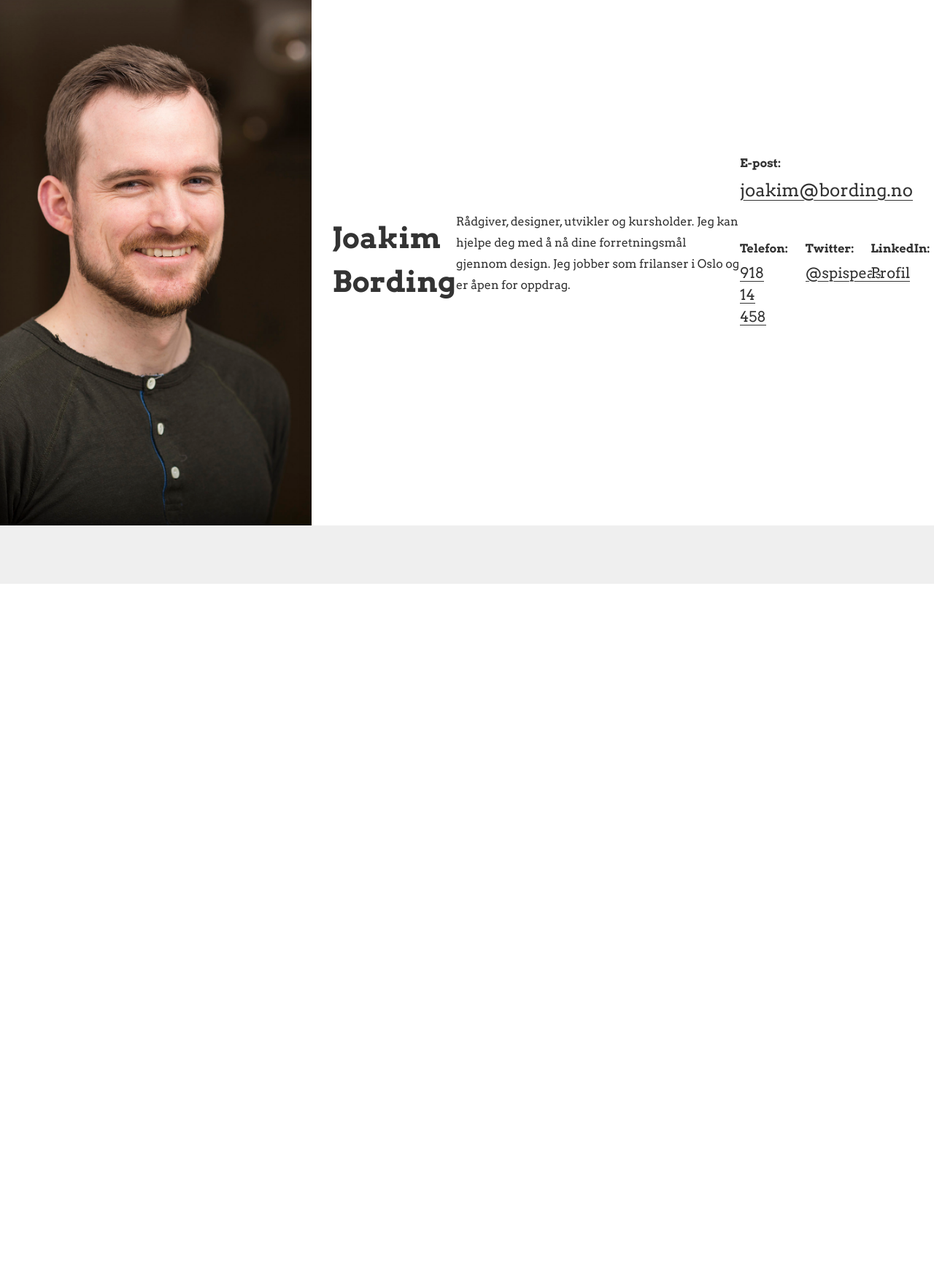
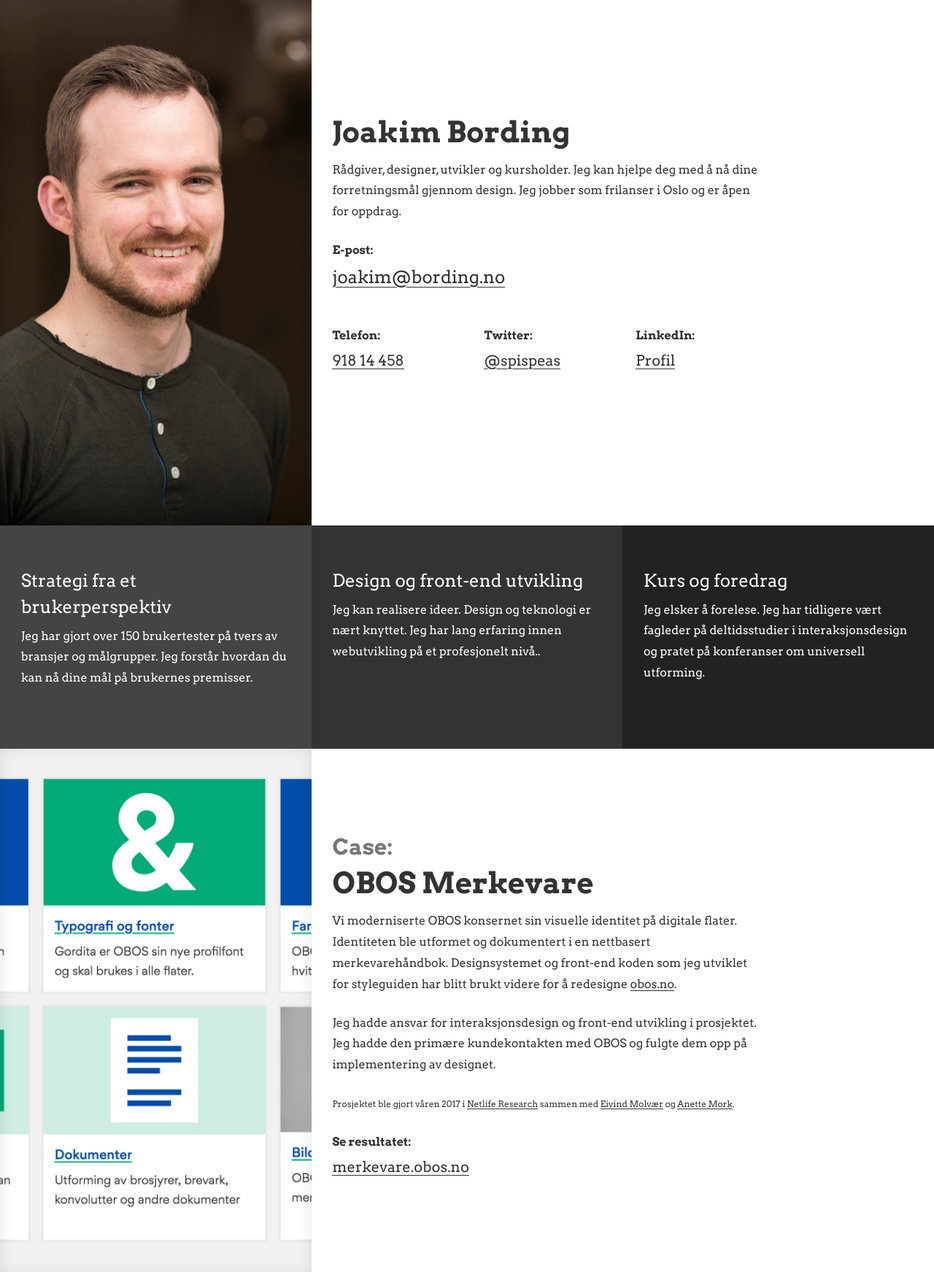
Before and after one commit to joakimbording/joakim-bording, a PHP site: page / in a window 1280 px wide. Shown: the top 1743 px of the page at 73% size. Before the commit the page ends 800 px from the top, so only its background shows below. Run offline with PHP 8.4, Linux system fonts and the light colour scheme.

Commit message:
Added new content for skills, case and contact

```diff
--- a/public/css/screen.css
+++ b/public/css/screen.css
@@ -243,10 +243,10 @@ Blocks
 Design components, seperated as blocks.
 
 */
-.page {
+.card {
   background: #fff; }
   @media (min-width: 45rem) {
-    .page {
+    .card {
       display: -ms-flexbox;
       display: flex;
       -ms-flex-direction: row;
@@ -254,21 +254,21 @@ Design components, seperated as blocks.
       -ms-flex-align: stretch;
           align-items: stretch; } }
   @media (min-width: 62.5rem) {
-    .page {
+    .card {
       min-height: 90vh; } }
-  .page__visual {
+  .card__visual {
     background: #71baff;
     position: relative; }
     @media (min-width: 45rem) {
-      .page__visual {
+      .card__visual {
         position: relative;
         -ms-flex-preferred-size: 33.33%;
             flex-basis: 33.33%;
         max-width: 33.33%; } }
     @media (min-width: 62.5rem) {
-      .page__visual {
+      .card__visual {
         min-height: 90vh; } }
-    .page__visual:after {
+    .card__visual:after {
       content: '';
       display: block;
       position: absolute;
@@ -276,10 +276,10 @@ Design components, seperated as blocks.
       width: 100%;
       height: 100%;
       box-shadow: inset 0 0 20px rgba(0, 0, 0, 0.1); }
-  .page__content {
+  .card__content {
     padding: 1.8rem 1rem 1.8rem 1rem; }
     @media (min-width: 45rem) {
-      .page__content {
+      .card__content {
         padding: 1.8rem;
         -ms-flex-preferred-size: 66.66%;
             flex-basis: 66.66%;
@@ -289,33 +289,33 @@ Design components, seperated as blocks.
         -ms-flex-align: center;
             align-items: center; } }
     @media (min-width: 62.5rem) {
-      .page__content {
+      .card__content {
         min-height: 90vh; } }
-  .page__text-frame {
+  .card__text-frame {
     max-width: 37rem; }
   @media (min-width: 45rem) {
-    .page--flip .page__visual {
+    .card--flip .card__visual {
       -ms-flex-order: 2;
           order: 2;
       -ms-flex-preferred-size: 66.66%;
           flex-basis: 66.66%;
       max-width: 66.66%; }
-    .page--flip .page__content {
+    .card--flip .card__content {
       -ms-flex-order: 1;
           order: 1;
       -ms-flex-preferred-size: 33.33%;
           flex-basis: 33.33%;
       max-width: 33.33%; } }
   @media (min-width: 62.5rem) {
-    .page--triple {
+    .card--triple {
       min-height: auto; } }
-  .page--triple .page__content {
+  .card--triple .card__content {
     background: #333;
     color: #fff;
     -webkit-font-smoothing: antialiased;
     -moz-osx-font-smoothing: grayscale; }
     @media (min-width: 45rem) {
-      .page--triple .page__content {
+      .card--triple .card__content {
         -ms-flex-preferred-size: 33.33%;
             flex-basis: 33.33%;
         max-width: 33.33%;
@@ -323,11 +323,11 @@ Design components, seperated as blocks.
         padding-top: 3.6rem;
         padding-bottom: 3.6rem; } }
     @media (min-width: 62.5rem) {
-      .page--triple .page__content {
+      .card--triple .card__content {
         min-height: auto; } }
-    .page--triple .page__content:first-child {
+    .card--triple .card__content:first-child {
       background: #444; }
-    .page--triple .page__content:last-child {
+    .card--triple .card__content:last-child {
       background: #222; }
 
 .info {
--- a/public/index.php
+++ b/public/index.php
@@ -1,5 +1,5 @@
 <?php
-	$versionSlug = 'v1.1';
+	$versionSlug = 'v1.2';
 	$introText = 'Rådgiver, designer, utvikler og kursholder. Jeg kan hjelpe deg med å nå dine forretningsmål gjennom design. Jeg jobber som frilanser i Oslo og er åpen for oppdrag.';
 ?>
 <!doctype html>
@@ -39,14 +39,16 @@
 	<noscript><iframe src="https://www.googletagmanager.com/ns.html?id=GTM-KQJS8BZ"
 	height="0" width="0" style="display:none;visibility:hidden"></iframe></noscript>
 
-  <main class="page">
-		<div class="page__visual">
+	<main>
+	  <div class="card">
+			<div class="card__visual">
 				<picture class="visual">
 					<source media="(min-width: 720px)" srcset="/images/portrait_joakim_bording.jpg 1x">
 					<img src="/images/landscape_joakim_bording.jpg" data-object-fit="cover" alt="Portrett av Joakim Bording" class="visual__image">
 				</picture>
 			</div>
-		<div class="page__content">
+			<div class="card__content">
+				<div class="card__text-frame">
 					<h1>Joakim Bording</h1>
 					<p><?php echo $introText; ?></p>
 					<dl class="info-list">
@@ -76,6 +78,61 @@
 						</div>
 					</dl>
 				</div>
+			</div>
+	  </div>
+		<div class="card card--triple">
+			<div class="card__content">
+				<div class="card__text-frame">
+					<h2>Strategi fra et brukerperspektiv</h2>
+					<p>Jeg har gjort over 150 brukertester på tvers av bransjer og målgrupper. Jeg forstår hvordan du kan nå dine mål på brukernes premisser.</p>
+				</div>
+			</div>
+			<div class="card__content">
+				<div class="card__text-frame">
+					<h2>Design og front-end utvikling</h2>
+					<p>Jeg kan realisere ideer. Design og teknologi er nært knyttet. Jeg har lang erfaring innen webutvikling på et profesjonelt nivå..
+				</div>
+			</div>
+			<div class="card__content">
+				<div class="card__text-frame">
+					<h2>Kurs og foredrag</h2>
+					<p>Jeg elsker å forelese. Jeg har tidligere vært fagleder på deltidsstudier i interaksjonsdesign og pratet på konferanser om universell utforming. </p>
+				</div>
+			</div>
+		</div>
+		<div class="card">
+			<div class="card__visual">
+				<picture class="visual">
+					<source media="(min-width: 720px)" srcset="/images/obos_merkevare.jpg 1x">
+					<img src="/images/obos_merkevare.jpg" data-object-fit="cover" alt="obos.no screenshet" class="visual__image">
+				</picture>
+			</div>
+			<div class="card__content">
+				<div class="card__text-frame">
+					<h2 class="h1"><small>Case: </small>OBOS Merkevare</h2>
+					<p>Vi moderniserte OBOS konsernet sin visuelle identitet på digitale flater. Identiteten ble utformet og dokumentert i en nettbasert merkevarehåndbok. Designsystemet og front-end koden som jeg utviklet for styleguiden har blitt brukt videre for å redesigne <a href="https://www.obos.no/">obos.no</a>.</p>
+					<p>Jeg hadde ansvar for interaksjonsdesign og front-end utvikling i prosjektet. Jeg hadde den primære kundekontakten med OBOS og fulgte dem opp på implementering av designet.</p>
+					<p><small>Prosjektet ble gjort våren 2017 i <a href="https://www.netliferesearch.com/">Netlife Research</a> sammen med <a href="https://www.netliferesearch.com/eivind-molvaer">Eivind Molvær</a> og <a href="https://www.linkedin.com/in/anette-mork-8b23a81b/">Anette Mork</a>.</small></p>
+					<div class="info">
+						<span class="info__title">Se resultatet:</span>
+						<span class="info__value"><a href="https://merkevare.obos.no/">merkevare.obos.no</a></span>
+					</div>
+				</div>
+			</div>
+		</div>
+		<div class="card card--flip">
+			<div class="card__visual">
+				<iframe src="https://www.google.com/maps/embed?pb=!1m18!1m12!1m3!1d2000.066470442301!2d10.737523616106998!3d59.914444181867374!2m3!1f0!2f0!3f0!3m2!1i1024!2i768!4f13.1!3m3!1m2!1s0x46416e7d14f254e9%3A0xae4ee237206e6a58!2sRosenkrantz&#39;+gate+10%2C+0159+Oslo!5e0!3m2!1sno!2sno!4v1497454725900" width="100%" height="100%" frameborder="0" style="border:0" allowfullscreen></iframe>
+			</div>
+			<div class="card__content">
+				<div class="card__text-frame">
+					<h2 class="h1">La oss ta en kaffe!</h2>
+					<p>Det er mange gode kafeér ikke langt fra kontoret mitt for eksempel?</p>
+					<div class="info">
+						<span class="info__title">Telefon: </dt>
+						<span class="info__value"><a href="tel:91814458" aria-label="Telefon: 918 14 458">918 14 458</a></dd>
+					</div>
+				</div>
+			</div>
 	</main>
-
 </body>
--- a/scss/screen.scss
+++ b/scss/screen.scss
@@ -41,7 +41,7 @@ Blocks
 Design components, seperated as blocks.
 
 */
-@import 'scss/3_blocks/page';
+@import 'scss/3_blocks/card';
 @import 'scss/3_blocks/info';
 @import 'scss/3_blocks/info-list';
 @import 'scss/3_blocks/visual';
```
Also changed, not shown: public/images/obos_frontpage.jpg (added), public/images/obos_merkevare.jpg (added), public/js/main.js. Lines whose indentation alone changed are shown as unchanged.
